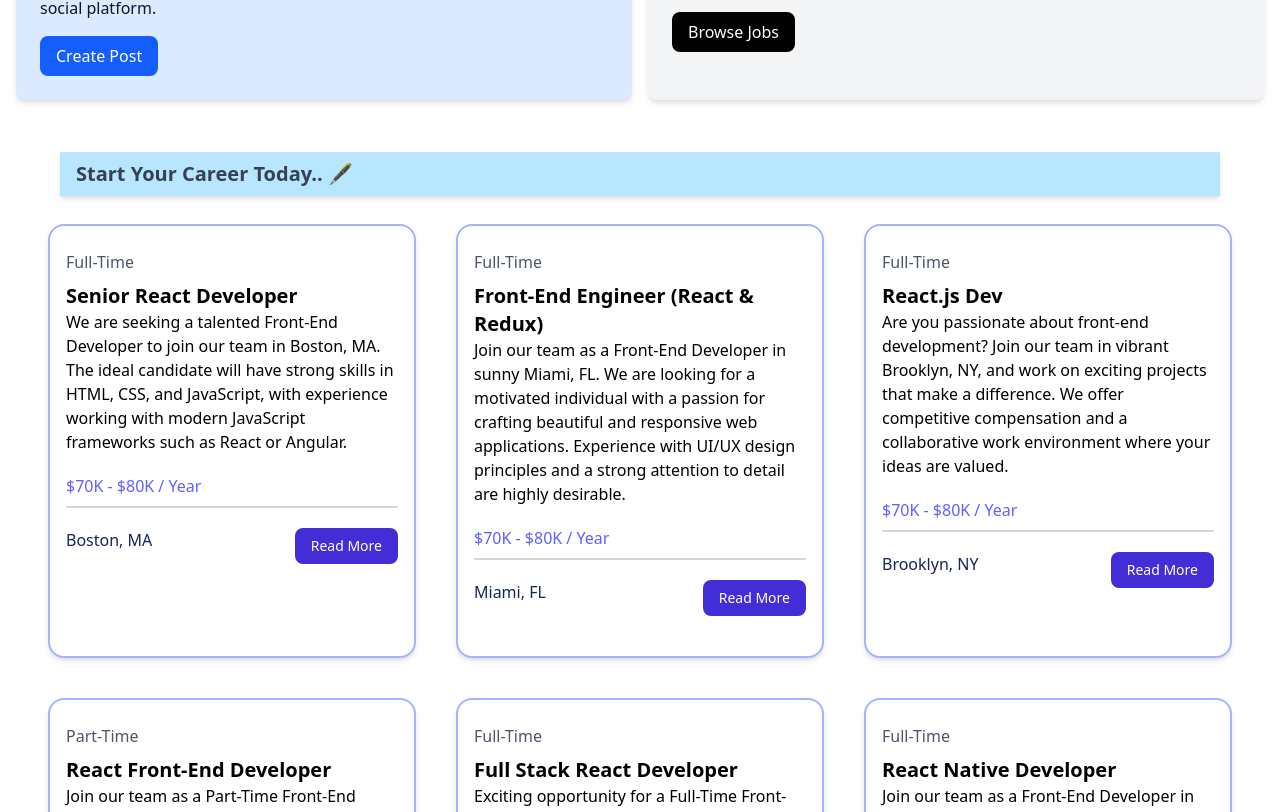
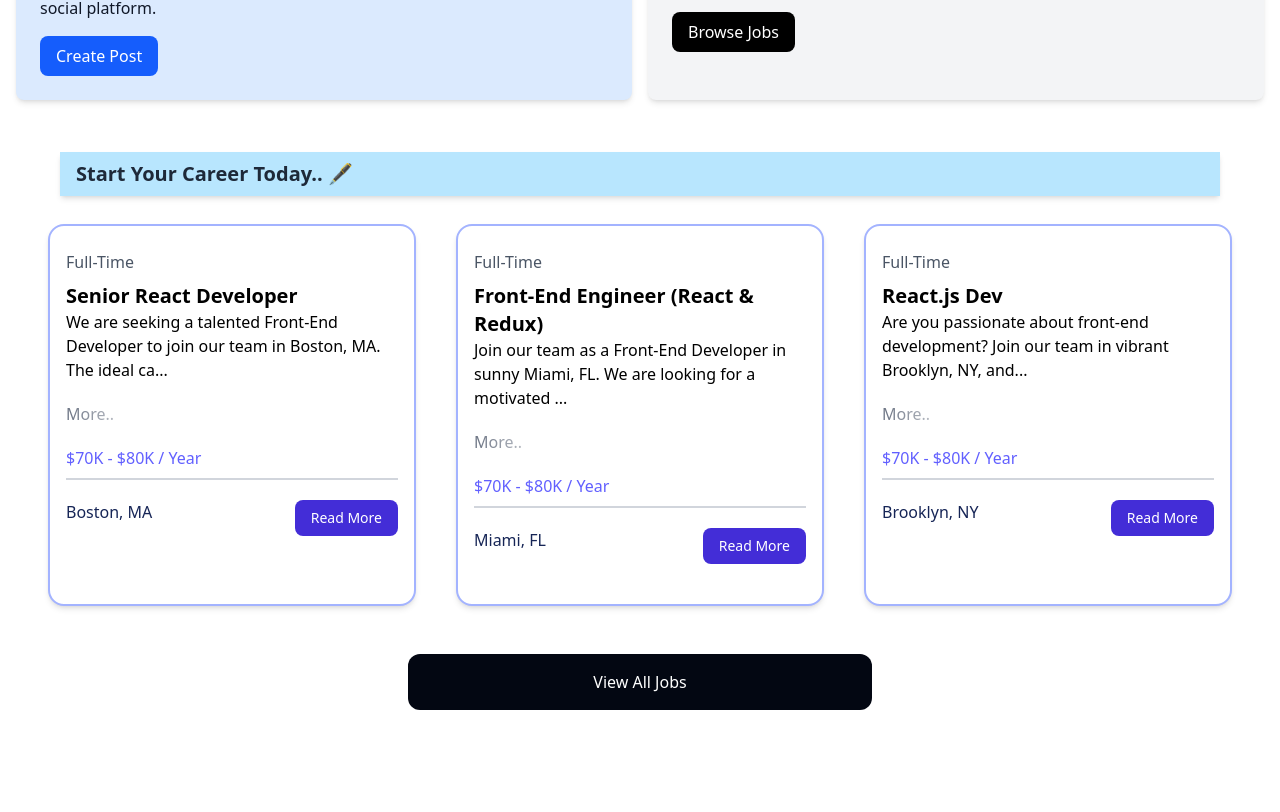
Before and after one commit to coddzz/React-Vite, a React (Vite) app: page / in a window 1280 px wide. Shown: the part 804-1616 px from the top of the page. After the commit the page ends 1554 px from the top, so only its background shows below. Built offline with nearby package versions, Linux system fonts and the light colour scheme.

Commit message:
useState()

```diff
--- a/src/components/JobListing.jsx
+++ b/src/components/JobListing.jsx
@@ -1,6 +1,16 @@
-import React from 'react'
+import React, { useState } from 'react'
 
 const JobListing = ({job}) => {
+
+    const [showFullDescription, setShowFullDescription] = useState(false);
+
+    let description = job.description;
+
+    if(!showFullDescription){
+        description = description.substring(0,90) + "...";
+    }
+
+
   return (
     <>
     <div className="bg-white rounded-2xl border-2 border-indigo-300 m-2 shadow-md relative">
@@ -10,8 +20,11 @@ const JobListing = ({job}) => {
                 <h3 className="text-xl font-bold">{job.title}</h3>
 
                 <div className="mb-5">
-                    {job.description}
+                    {description}
                 </div>
+                <button onClick={() => setShowFullDescription((prevState)=> !prevState)} className="text-gray-500 mb-5 mask-r-to-200% hover:text-gray-800 hover:shadow-xl">
+                    { showFullDescription ? '..Less' : 'More..'}
+                </button>
 
                 <h3 className="text-indigo-500 mb-2">{job.salary} / Year</h3>
 
--- a/src/components/JobListings.jsx
+++ b/src/components/JobListings.jsx
@@ -4,11 +4,13 @@ import JobListing from './JobListing'
 
 const JobListings = () => {
 
+  const recentJobs = jobs.slice(0, 3);
+
   return (
     <>
-    <h2 className='mx-15 my-5 px-4 py-2 bg-sky-200 text-gray-700 font-extrabold text-xl shadow-md'>Start Your Career Today.. &#128395; </h2>
+    <h2 className='mx-15 my-5 px-4 py-2 bg-sky-200 text-gray-800 font-extrabold text-xl shadow-md'>Start Your Career Today.. &#128395; </h2>
     <div className='mx-10 grid grid-cols-1 md:grid-cols-3 gap-6'>
-        {jobs.map((job) => (
+        {recentJobs.map((job) => (
         <JobListing key={job.id} job={job}/>
         ))}
     </div>
```
